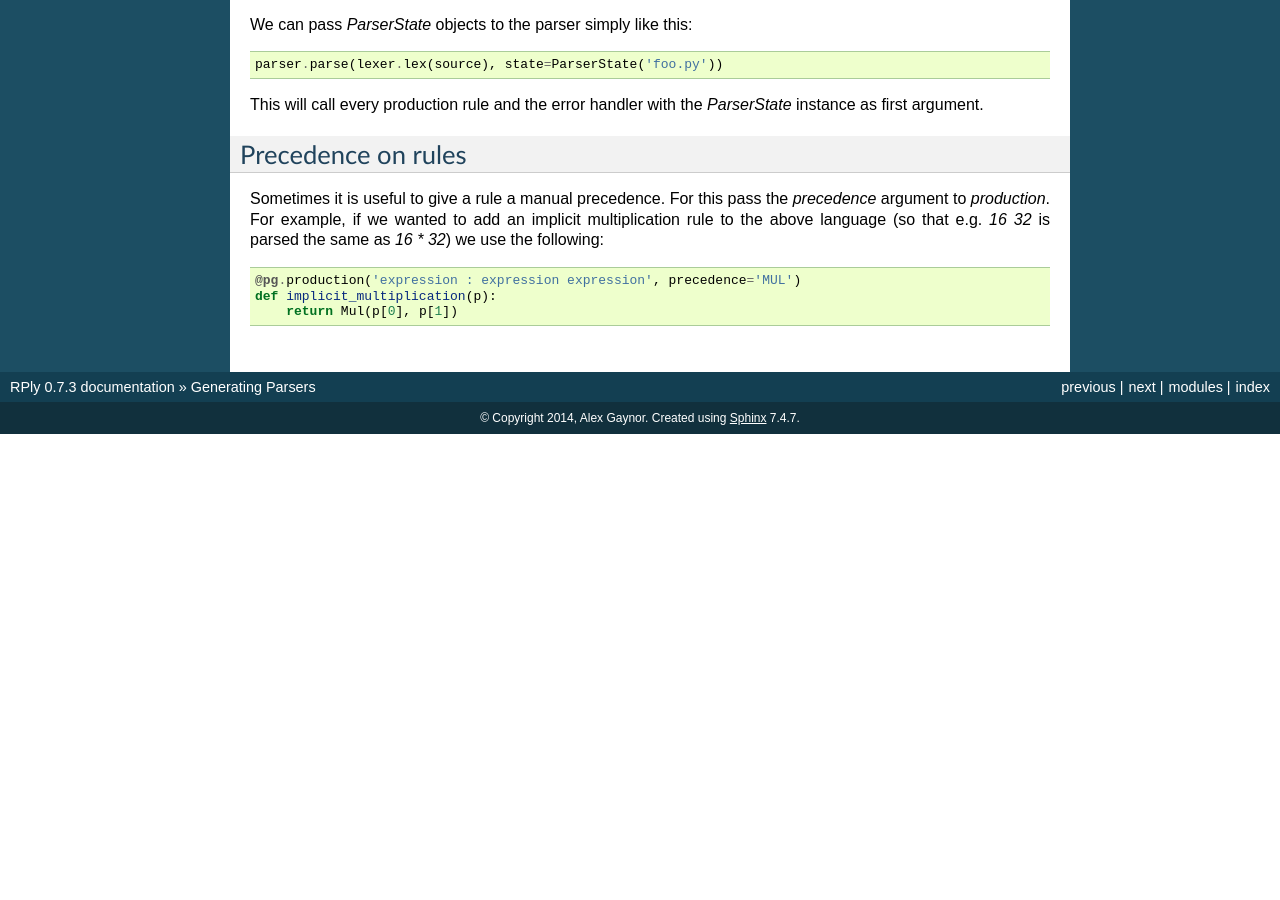
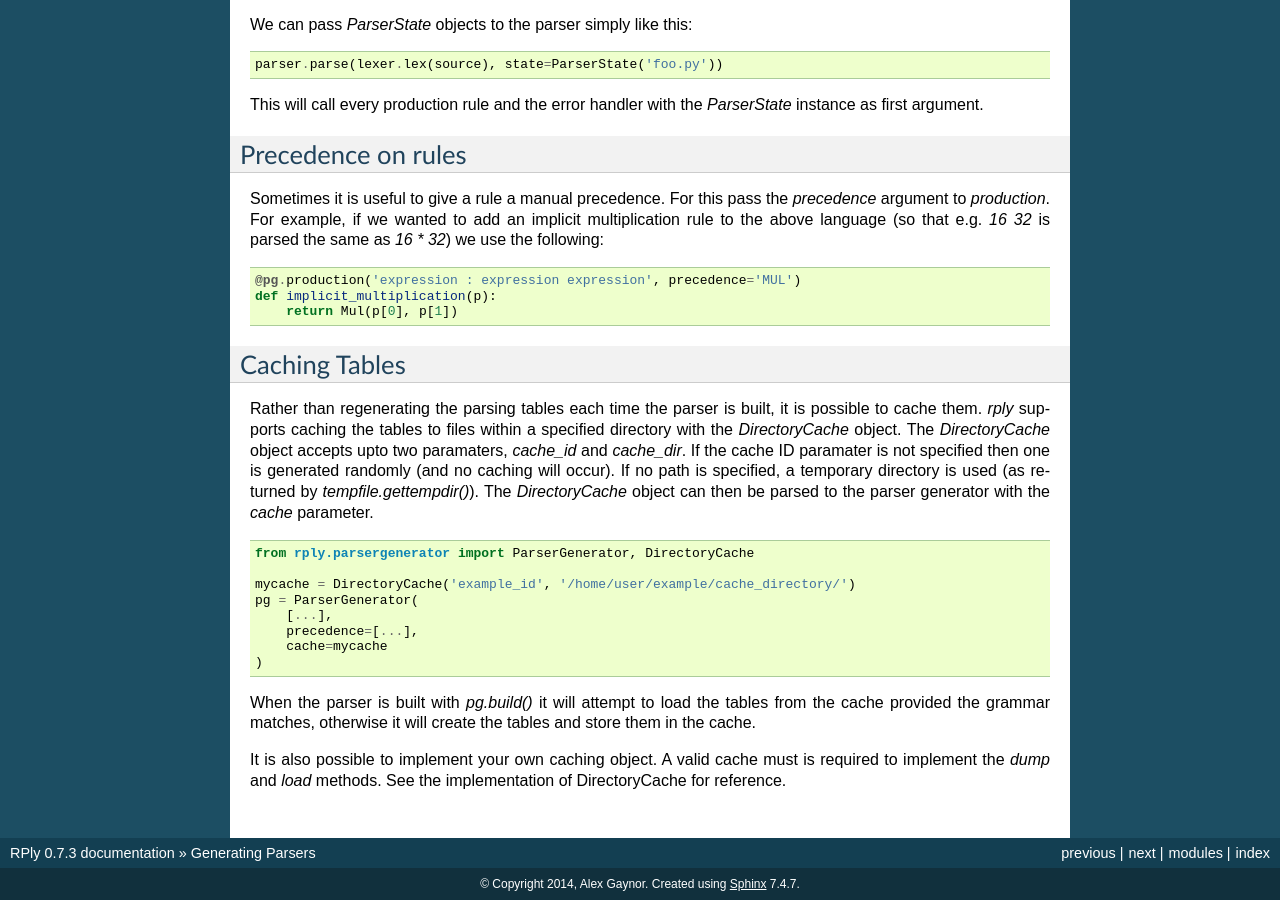
Before and after one commit to alex/rply, a Sphinx documentation site: the page built from docs/users-guide/parsers.rst, in a window 1280 px wide and 900 px high, scrolled down 2765 px. Built offline with Sphinx 7.4.7, drawn with Linux system fonts in a browser that asks for light colours; before the commit the page ends 3199 px from its top, so only the background shows below that.

Commit message:
DirectoryCache docs

```diff
--- a/docs/users-guide/parsers.rst
+++ b/docs/users-guide/parsers.rst
@@ -207,3 +207,38 @@ parsed the same as `16 * 32`) we use the following:
     @pg.production('expression : expression expression', precedence='MUL')
     def implicit_multiplication(p):
         return Mul(p[0], p[1])
+
+
+Caching Tables
+--------------
+
+Rather than regenerating the parsing tables each time the parser is built,
+it is possible to cache them.
+`rply` supports caching the tables to files within a specified directory with
+the `DirectoryCache` object.
+The `DirectoryCache` object accepts upto two paramaters, `cache_id` and `cache_dir`.
+If the cache ID paramater is not specified then one is generated randomly
+(and no caching will occur). If no path is specified, a temporary directory is used
+(as returned by `tempfile.gettempdir()`).
+The `DirectoryCache` object can then be parsed to the parser generator with the
+`cache` parameter.
+
+.. code:: python
+
+    from rply.parsergenerator import ParserGenerator, DirectoryCache
+
+    mycache = DirectoryCache('example_id', '/home/user/example/cache_directory/')
+    pg = ParserGenerator(
+        [...],
+        precedence=[...],
+        cache=mycache
+    )
+
+
+When the parser is built with `pg.build()` it will attempt to load the tables
+from the cache provided the grammar matches, otherwise it will create the tables
+and store them in the cache.
+
+It is also possible to implement your own caching object.
+A valid cache must is required to implement the `dump` and `load` methods.
+See the implementation of DirectoryCache for reference.
```
